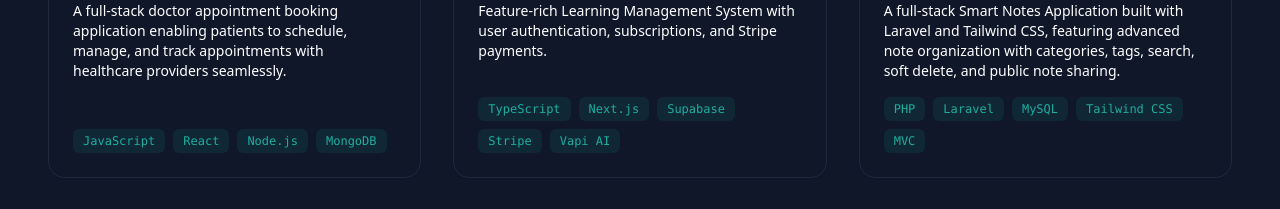
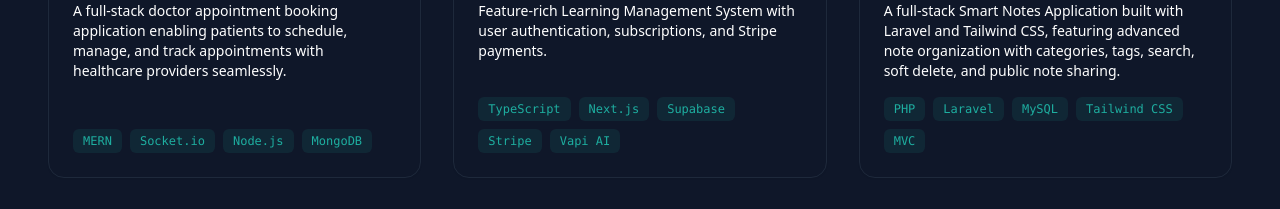
Before and after one commit to codingwithriha/my-portfolio, a React (Vite) app: page / in a window 1280 px wide. Shown: the part 4560-4769 px from the top of the page. Built offline with nearby package versions, Linux system fonts and the light colour scheme.

Commit message:
feat: update project tags and demo link for doctor appointment application

```diff
--- a/src/components/sections/Projects.tsx
+++ b/src/components/sections/Projects.tsx
@@ -16,10 +16,10 @@ const PROJECTS = [
       "A full-stack doctor appointment booking application enabling patients to schedule, manage, and track appointments with healthcare providers seamlessly.",
     image: doctorImg,
     fallback: "linear-gradient(135deg, #14b8a6, #0f172a)",
-    tags: ["JavaScript", "React", "Node.js", "MongoDB"],
+    tags: ["MERN", "Socket.io", "Node.js", "MongoDB"],
     category: "Full Stack",
     github: "https://github.com/codingwithriha/Doctor-Appointment",
-    demo: "https://github.com/codingwithriha/Doctor-Appointment",
+    demo: "https://doctor-appointment-prescripto-frontend.vercel.app/",
   },
   {
     id: 2,
```
